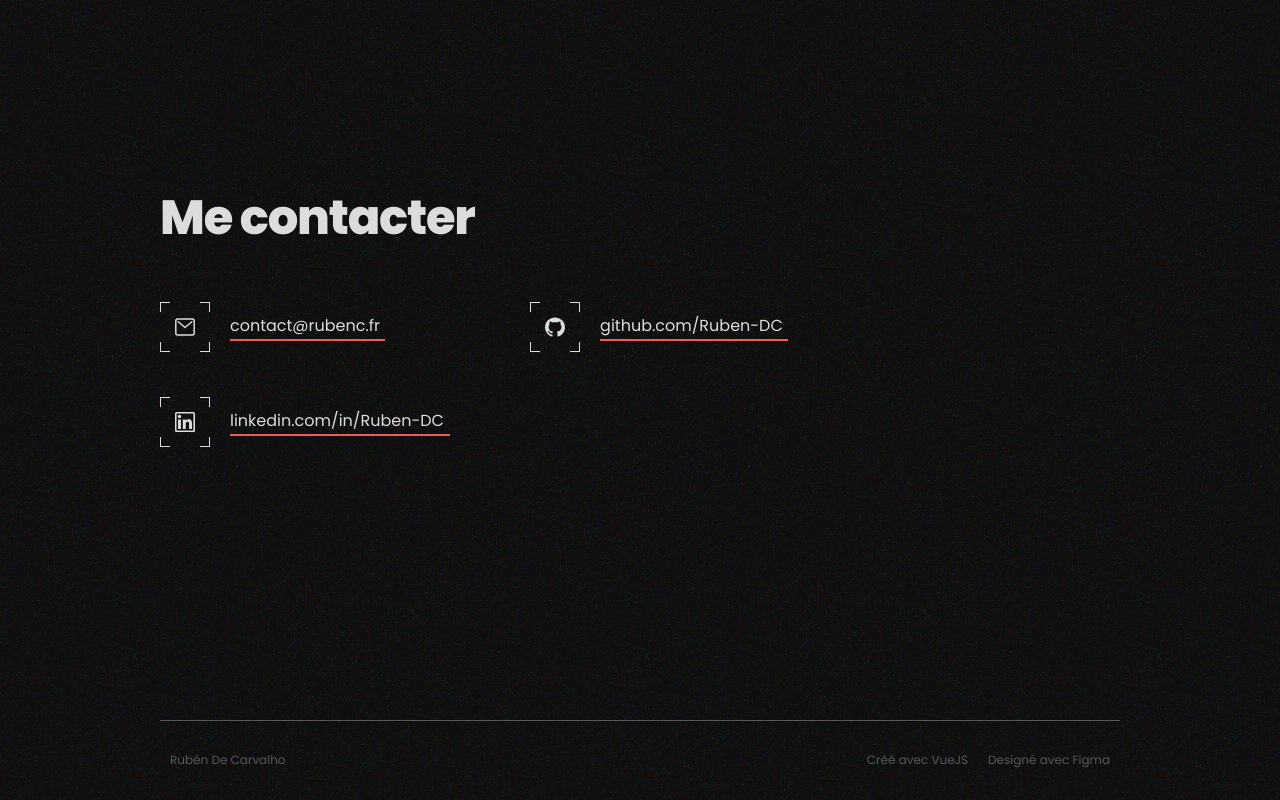
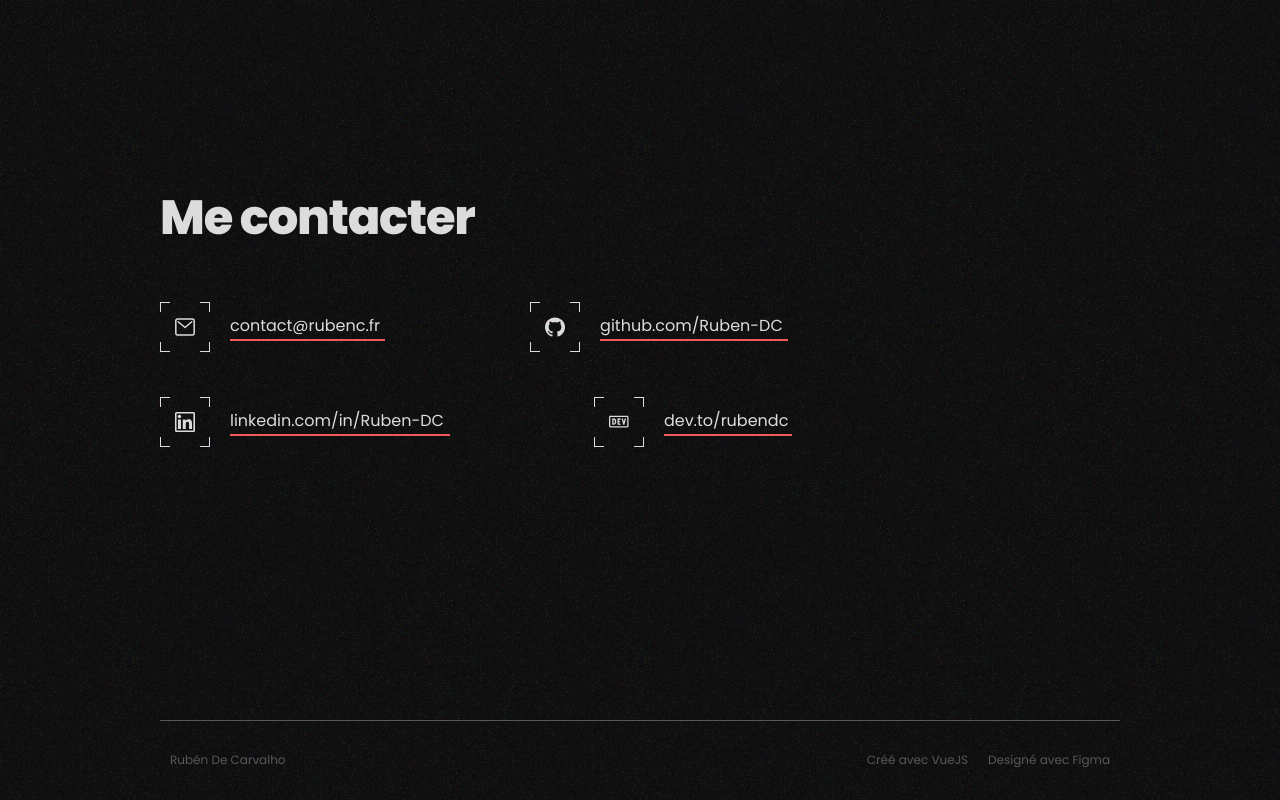
Before and after one commit to Ruben-DC/portfolio-v2, a Vue app: page / in a window 1280 px wide. Shown: the part 2480-3280 px from the top of the page. Built offline with nearby package versions, Linux system fonts and the light colour scheme.

Commit message:
Add dev.to contact button to Contact section

```diff
--- a/src/App.vue
+++ b/src/App.vue
@@ -6,6 +6,7 @@
 	const githubIcon = "/src/assets/icons/github.svg";
 	const linkedinIcon = "/src/assets/icons/linkedin.svg";
 	const mailIcon = "/src/assets/icons/email.svg";
+	const devtoIcon = "/src/assets/icons/devto.svg";
 </script>
 
 <template>
@@ -106,6 +107,14 @@
 					target="_blank"
 				>
 					linkedin.com/in/Ruben-DC
+				</ContactButton>
+
+				<ContactButton
+					:icon="devtoIcon"
+					url="https://dev.to/rubendc"
+					target="_blank"
+				>
+					dev.to/rubendc
 				</ContactButton>
 			</div>
 		</section>
@@ -249,7 +258,7 @@
 			align-items: center;
 			gap: 35px;
 
-			height: 330px;
+			height: 400px;
 
 			overflow-x: scroll;
 			overflow-y: hidden;
--- a/src/components/ContactButton.vue
+++ b/src/components/ContactButton.vue
@@ -18,13 +18,7 @@
 	<a :href="props.url" class="button">
 		<div class="button__icon__wrapper">
 			<CoolBorders class="button__icon__borders contact-button">
-				<object
-					:data="props.icon"
-					type="image/svg+xml"
-					class="button__icon"
-				></object>
-
-				<!-- <img class="button__icon" :src="props.icon" alt="icon" /> -->
+				<img class="button__icon" :src="props.icon" alt="icon" />
 			</CoolBorders>
 		</div>
 		<p class="button__text"><slot>Git Hub</slot></p>
@@ -58,12 +52,12 @@
 				}
 
 				&__icon {
+					width: 16px;
+					height: 16px;
 					@include v.mouse-enter-transition;
 				}
 
 				&__text {
-					// font-style: italic;
-
 					@include v.mouse-enter-transition;
 
 					&::before {
```
Also changed, not shown: src/assets/icons/devto.svg (added).
